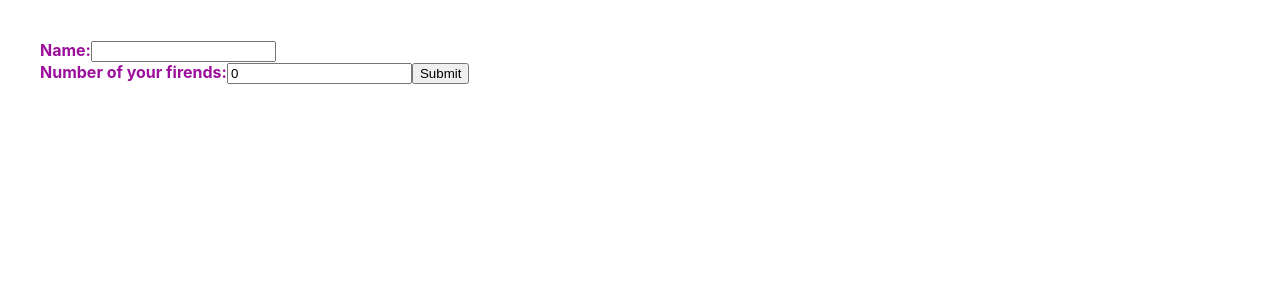
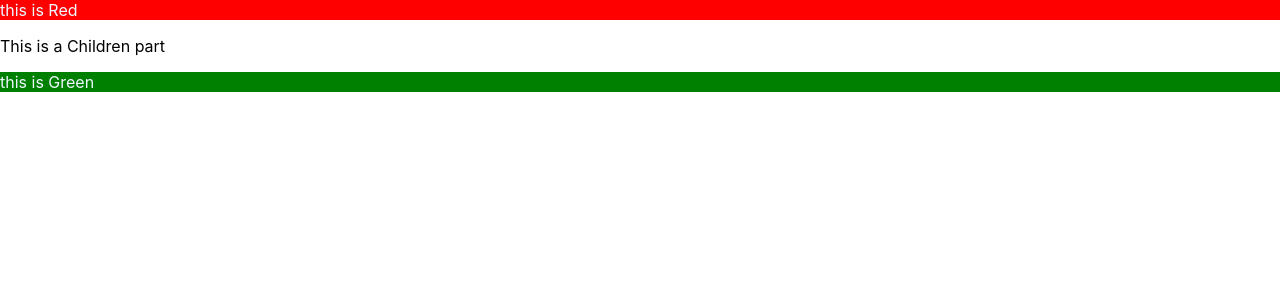
Before and after one commit to phamthao80s/React, a React (Create React App) app: page / in a window 1280 px wide. Shown: the top 300 px of the page. Built offline with nearby package versions, Linux system fonts and the light colour scheme.

Commit message:
Composition and Inheritance
Composition and Inheritance

```diff
--- a/src/index.css
+++ b/src/index.css
@@ -41,3 +41,11 @@ background-color: violet;
 .input{
   background-color: cadetblue;
 }
+.red{
+  background-color: red;
+  color: aliceblue;
+}
+.green{
+  background-color: green;
+  color: aliceblue;
+}
--- a/src/index.js
+++ b/src/index.js
@@ -373,46 +373,85 @@ import './index.css';
 //     <FormComponent/>,document.getElementById ('root'));
 //#endregion
 //#region 13 handle many input
-class FormComponent extends React.Component {
-    constructor(props){
-    super(props);
-    this.state={
-        yourName:'',
-        numberOfFriends:0
-    };
-     }
-    handleChange= (event)=>{
-    this.setState({
-        [event.target.name]:event.target.value
-                   });
-    }
-    handleSubmit=(event) =>{
-    alert("You submited text data: "+ 'Your name is ' +this.state.yourName+', you has ' + this.state.numberOfFriends +' Friends');
-    event.preventDefault();
+
+// class FormComponent extends React.Component {
+//     constructor(props){
+//     super(props);
+//     this.state={
+//         yourName:'',
+//         numberOfFriends:0
+//     };
+//      }
+//     handleChange= (event)=>{
+//     this.setState({
+//         [event.target.name]:event.target.value
+//                    });
+//     }
+//     handleSubmit=(event) =>{
+//     alert("You submited text data: "+ 'Your name is ' +this.state.yourName+', you has ' + this.state.numberOfFriends +' Friends');
+//     event.preventDefault();
+//    }
+
+//    render(){
+//     return(
+//    <form onSubmit ={this.handleSubmit} className ="inputForm">
+//     <label>
+//     Name:
+//     <input type="text"
+//     value ={this.state.textData}
+//     name="yourName"
+//     onChange={this.handleChange}/>
+//     </label> <br/>
+// <label>
+//     Number of your firends:
+//     <input type ="number"
+//     name="numberOfFriends"
+//     value={this.state.numberOfFriends}
+//     onChange={this.handleChange}/>
+// </label>
+//   <input type ="submit" value ="Submit"></input>
+//     </form>
+//             );
+//    }
+//    }
+//    ReactDOM.render(
+//    <FormComponent/>,document.getElementById ('root')
+//    );
+   //#endregion 13
+//#region 14 Composition and inheritance
+   class PaneComponent extends React.Component{
+       constructor(props){
+           super(props);
+       }
+       render() {
+           return(
+           <div>
+               {this.props.up}
+               {this.props.children}
+               {this.props.down}
+
+           </div>
+           );
+       }
    }
-
-   render(){
-    return(
-   <form onSubmit ={this.handleSubmit} className ="inputForm">
-    <label>
-    Name:
-    <input type="text"
-    value ={this.state.textData}
-    name="yourName"
-    onChange={this.handleChange}/>
-    </label> <br/>
-<label>
-    Number of your firends:
-    <input type ="number"
-    name="numberOfFriends"
-    value={this.state.numberOfFriends}
-    onChange={this.handleChange}/>
-</label>
-  <input type ="submit" value ="Submit"></input>
-    </form>
-            );
+   function UpComponent(props){
+       return (<div className="red">
+           this is Red
+       </div>
+               );
    }
+   function DownComponent(props){
+       return(
+           <div className ="green">
+               this is Green
+           </div>
+       );
    }
-   ReactDOM.render(
-   <FormComponent/>,document.getElementById ('root')
+   ReactDOM.render(<PaneComponent
+    up={<UpComponent/>}
+    down = {<DownComponent/>} >
+        <p>This is a Children part</p>
+    </PaneComponent>
+    , document.getElementById ('root')
    );
+   //#endregion
```
